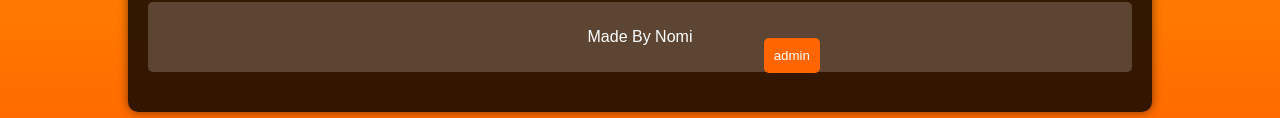
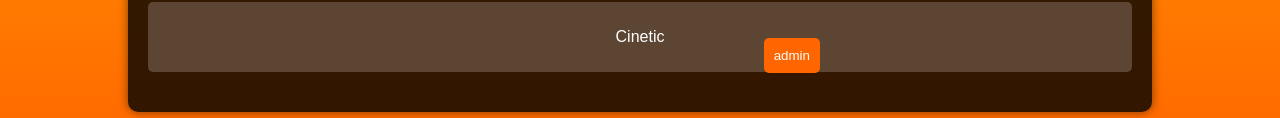
Before and after one commit to Echiconomi/formie, a plain HTML site: page dashboard.html in a window 1280 px wide. Shown: the part 642-760 px from the top of the page. Drawn offline with Linux system fonts and the light colour scheme; sample sign-in values are in the browser's storage.

Commit message:
dashboard.html

```diff
--- a/dashboard.html
+++ b/dashboard.html
@@ -177,7 +177,7 @@
         </div>
         <div class="footer">
             <button class="logout-button" onclick="logout()">Logout</button>
-            <p>Made By Nomi</p>
+            <p>Cinetic</p>
         </div>
         <div class="admin">
             <button class="admin-panel" onclick="admin()">admin</button>
```
